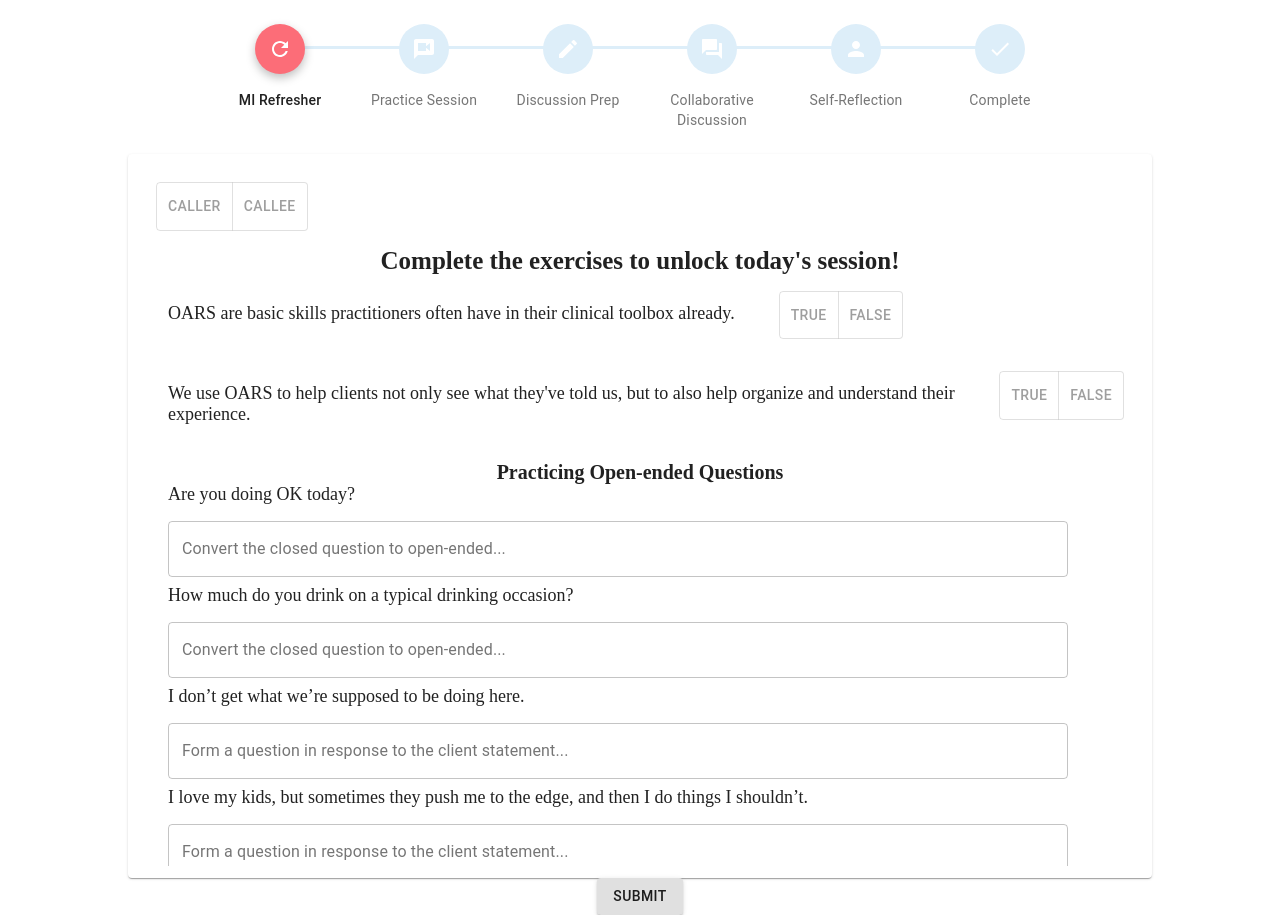
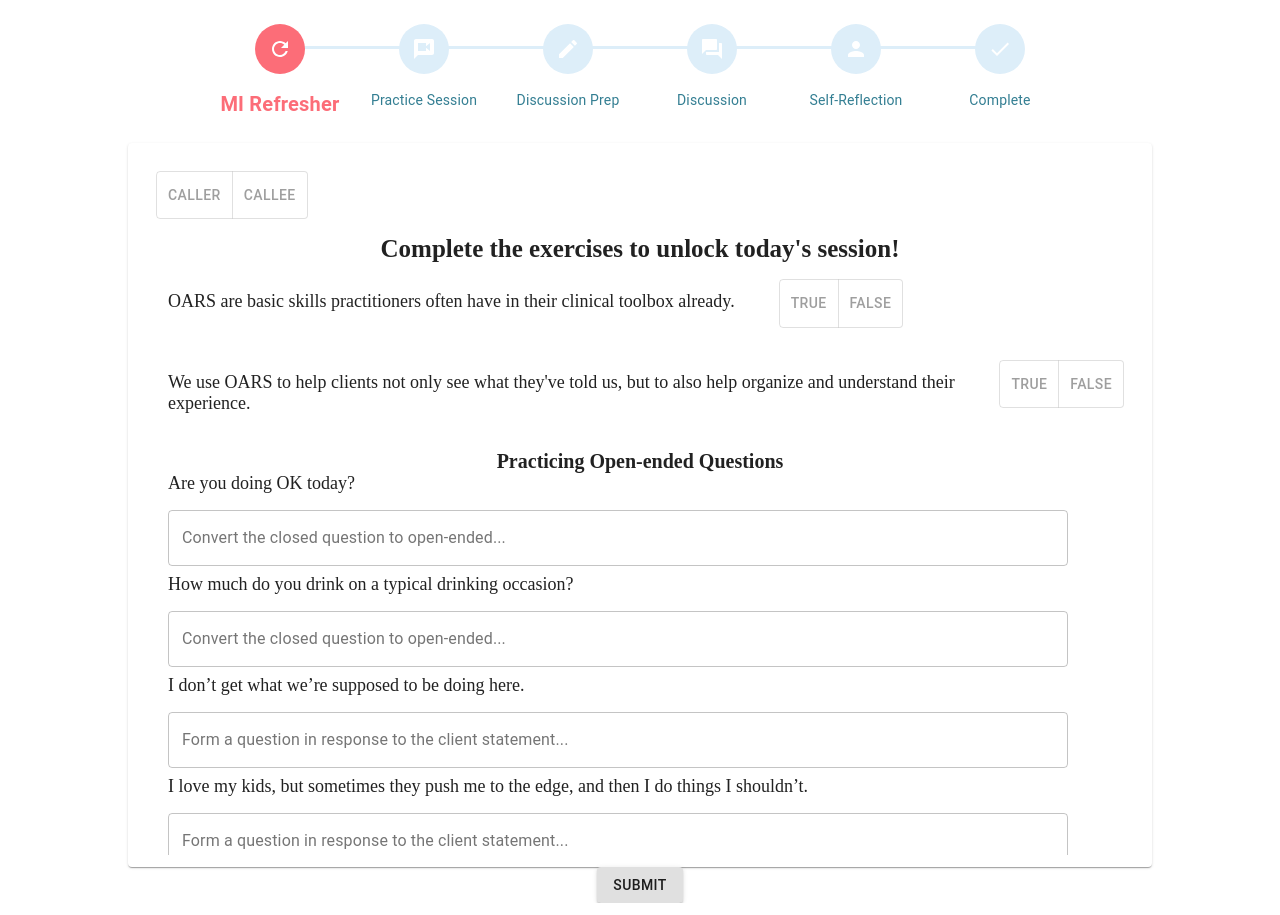
Before and after one commit to CoExLab/pinmi, a React (Create React App) app: page /content in a window 1280 px wide. Built offline with nearby package versions, Linux system fonts and the light colour scheme; no server answers; the database is empty.

Commit message:
Stepper style update

```diff
--- a/src/App.js
+++ b/src/App.js
@@ -20,8 +20,7 @@ const theme = createMuiTheme({
     teal: {
       dark: '#005E7D',
       main: '#337E92',
-      light: '#7C6D78',
-      lighter: '#C2DCE7',
+      light: '#C2DCE7',
     },
     pink: {
       dark: '#FC6D78',
@@ -36,7 +35,7 @@ const theme = createMuiTheme({
     action: {
       hover: '#C2DCE7',
     }
-  }
+  },
 });
 
 const App = () => {
--- a/src/components/layout/Landing.jsx
+++ b/src/components/layout/Landing.jsx
@@ -27,7 +27,7 @@ const useStyles = makeStyles((theme) => ({
     padding: "5px 36px 5px 36px",
     textTransform: "none",
     '&:hover': {
-      backgroundColor: theme.palette.teal.lighter,
+      backgroundColor: theme.palette.teal.light,
       color: theme.palette.gray.dark,
     },
   }
--- a/src/components/layout/Steppers.jsx
+++ b/src/components/layout/Steppers.jsx
@@ -13,8 +13,6 @@ import DoneIcon from '@material-ui/icons/Done';
 // context
 import { useActiveStepValue } from "../../context";
 
-
-
 const useColorlibStepIconStyles = makeStyles((theme) => ({
 	root: {
 		backgroundColor: theme.palette.gray.light,
@@ -29,7 +27,7 @@ const useColorlibStepIconStyles = makeStyles((theme) => ({
 	},
 	active: {
 		backgroundColor: theme.palette.pink.dark,
-		boxShadow: '0 4px 10px 0 rgba(0,0,0,.25)',
+		// boxShadow: '0 4px 10px 0 rgba(0,0,0,.25)',
 	},
 	completed: {
 		backgroundColor:
@@ -80,6 +78,19 @@ ColorlibStepIcon.propTypes = {
 	icon: PropTypes.node,
 };
 
+const ColorLibLabel = withStyles((theme) => ({
+	root: {
+		'& .MuiStepLabel-active': {
+			color: theme.palette.pink.dark,
+			fontSize: '20px',
+			fontWeight: 'bold',
+		},
+	},
+	label: {
+		color: theme.palette.teal.main,
+	},
+}))(StepLabel);
+
 const ColorlibConnector = withStyles((theme) => ({
 	alternativeLabel: {
 	 top: 22,
@@ -103,7 +114,7 @@ const ColorlibConnector = withStyles((theme) => ({
  }))(StepConnector);
 
 const Steppers = () => {
-	const steps = ['MI Refresher', 'Practice Session', 'Discussion Prep', 'Collaborative Discussion', 'Self-Reflection', 'Complete'];
+	const steps = ['MI Refresher', 'Practice Session', 'Discussion Prep', 'Discussion', 'Self-Reflection', 'Complete'];
 	const {curActiveStep: activeStep} = useActiveStepValue();
 
 	return (
@@ -111,7 +122,9 @@ const Steppers = () => {
 			<Stepper alternativeLabel activeStep={activeStep} connector={<ColorlibConnector />}>
 			{steps.map((label) => (
 				<Step key={label}>
-				<StepLabel StepIconComponent={ColorlibStepIcon}>{label}</StepLabel>
+					<ColorLibLabel StepIconComponent={ColorlibStepIcon}>
+						{label}
+					</ColorLibLabel>
 				</Step>
 			))}
 			</Stepper>
```
